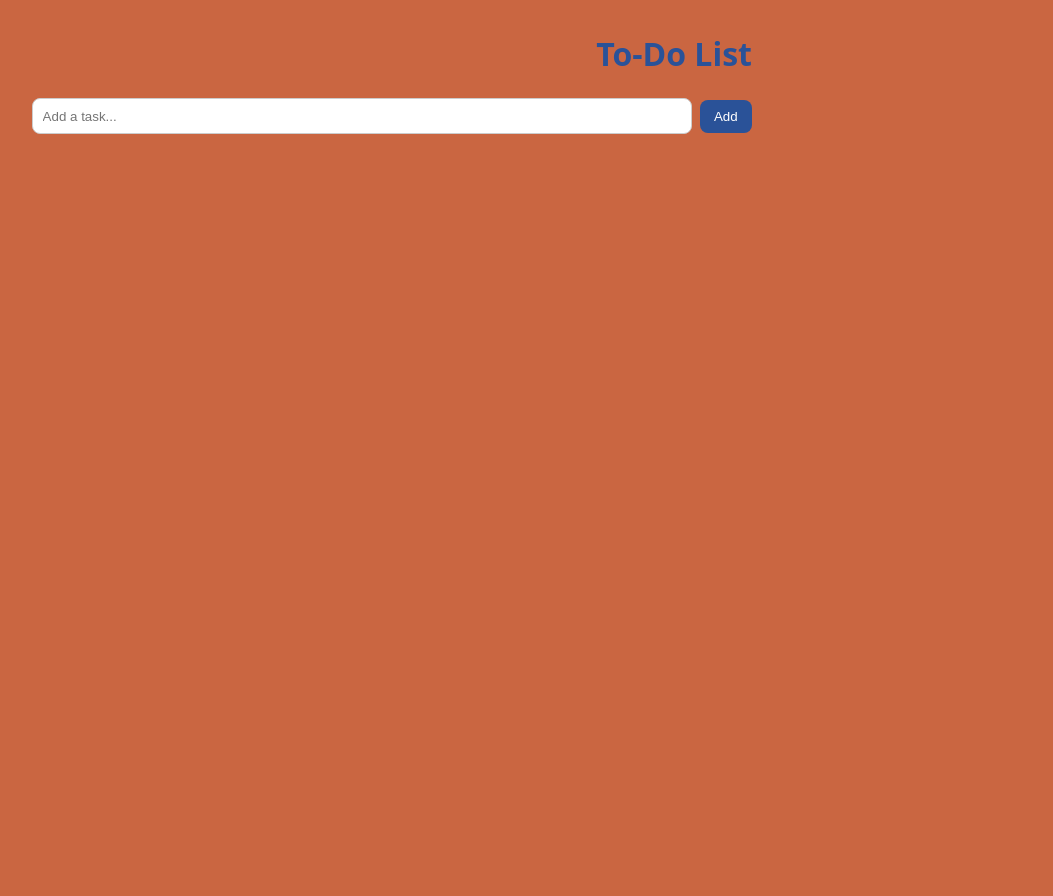
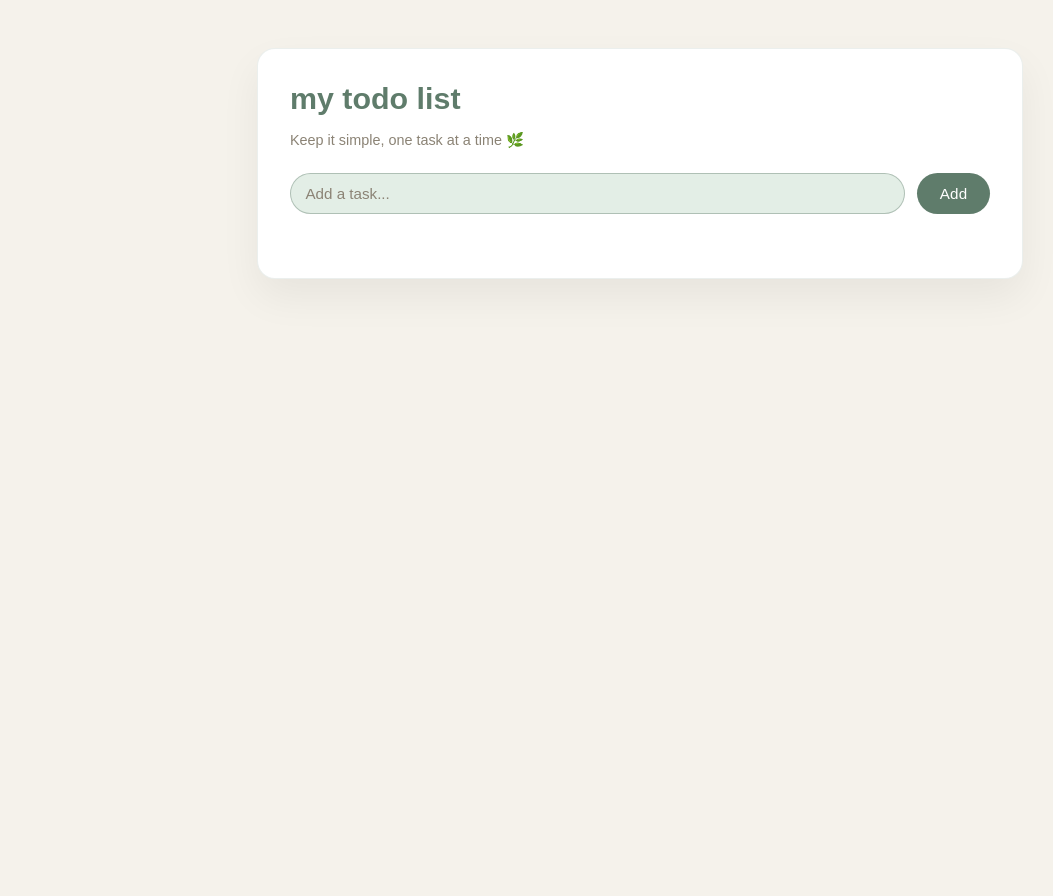
Before and after one commit to ljgonexstudents2025-a11y/to-do-list, a Flask app: page / in a window 1280 px wide. Shown: the whole page, without its empty margins (0-1053 px from the left). Before the commit the page ends 134 px from the top, so only its background shows below. Run offline with Flask 3, Linux system fonts and the light colour scheme; data that the repository does not hold is empty.

Commit message:
chnaged website GUI

```diff
--- a/static/styles.css
+++ b/static/styles.css
@@ -1,40 +1,131 @@
+/* Soft, natural color palette */
+:root {
+  --bg: #f5f2eb;         /* warm off-white */
+  --card: #ffffff;       /* white card */
+  --accent: #5f7c6b;     /* sage green */
+  --accent-soft: #e3eee6;/* very light green */
+  --text-main: #2f2922;  /* warm dark brown */
+  --text-muted: #8b8375; /* soft muted brown */
+}
+
+/* Page layout */
 body {
   font-family: "Poppins", sans-serif;
-  background-color: #ca6641;
-  color: #481ce8;
-  margin: 2rem auto;
-  max-width: 700px;
-  line-height: 1.4;
+  background-color: var(--bg);
+  color: var(--text-main);
+  margin: 0;
+  min-height: 100vh;
+  display: flex;
+  justify-content: center;
+  align-items: flex-start;
+  padding: 3rem 1.5rem;
 }
 
+/* Main container (wrap your content in <div class="app">...</div>) */
+.app {
+  background-color: var(--card);
+  max-width: 700px;
+  width: 100%;
+  padding: 2rem 2rem 2.5rem;
+  border-radius: 18px;
+  box-shadow: 0 18px 40px rgba(0, 0, 0, 0.06);
+  border: 1px solid rgba(95, 124, 107, 0.12);
+}
+
+/* Heading */
 h1 {
-  text-align: right;
-  color: #2a5298;
+  margin: 0 0 1rem 0;
+  font-size: 1.9rem;
+  font-weight: 600;
+  color: var(--accent);
+  text-align: left;
+}
+
+/* Small subtitle text (optional) */
+.subtitle {
+  margin-bottom: 1.5rem;
+  font-size: 0.9rem;
+  color: var(--text-muted);
+}
+
+/* Input + button row */
+.input-row {
+  display: flex;
+  gap: 0.75rem;
+  margin-bottom: 1.5rem;
 }
 
 input[type="text"] {
-  padding: 10px;
-  border: 1px solid #ccc;
-  border-radius: 8px;
+  padding: 0.7rem 0.9rem;
+  border-radius: 999px;
+  border: 1px solid rgba(95, 124, 107, 0.4);
+  flex: 1;
+  font-size: 0.95rem;
+  outline: none;
+  background-color: var(--accent-soft);
+  color: var(--text-main);
+}
+
+input[type="text"]::placeholder {
+  color: var(--text-muted);
+}
+
+input[type="text"]:focus {
+  border-color: var(--accent);
+  background-color: #f8fcf9;
+}
+
+/* Button */
+button {
+  background-color: var(--accent);
+  color: white;
+  border: none;
+  padding: 0.7rem 1.4rem;
+  border-radius: 999px;
+  cursor: pointer;
+  font-size: 0.95rem;
+  font-weight: 500;
+  letter-spacing: 0.02em;
+  transition: transform 0.15s ease, box-shadow 0.15s ease, background-color 0.15s ease;
+}
+
+button:hover {
+  background-color: #4c6557;
+  box-shadow: 0 10px 20px rgba(95, 124, 107, 0.25);
+  transform: translateY(-1px);
+}
+
+button:active {
+  transform: translateY(0);
+  box-shadow: none;
+}
+
+/* List styling (for a todo list, etc.) */
+ul {
+  list-style: none;
+  padding: 0;
+  margin: 0;
+}
+
+li {
+  display: flex;
+  align-items: center;
+  gap: 0.6rem;
+  padding: 0.55rem 0.2rem;
+  border-bottom: 1px solid rgba(0, 0, 0, 0.04);
+}
+
+li:last-child {
+  border-bottom: none;
+}
+
+li span {
   flex: 1;
 }
 
-button {
-  background-color: #2a5298;
-  color: white;
-  border: none;
-  padding: 10px 16px;
-  border-radius: 8px;
-  cursor: pointer;
-  transition: 0.2s;
-}
-
-button:hover {
-  background-color: #35802d;
-}
-
+/* Completed items */
 li.done span {
   text-decoration: line-through;
-  color: gray;
-  opacity: 0.6;
+  color: var(--text-muted);
+  opacity: 0.7;
 }
--- a/templates/index.html
+++ b/templates/index.html
@@ -5,27 +5,20 @@
     <title>{{ title }}</title>
     <meta name="viewport" content="width=device-width, initial-scale=1" />
     <link rel="stylesheet" href="/static/styles.css" />
-    <style>
-      /* You can delete this <style> if you use styles.css */
-      body { font-family: system-ui, Arial; margin: 2rem; max-width: 720px }
-      .row { display:flex; gap:.5rem; margin:.75rem 0; align-items:center }
-      input[type=text] { flex:1; padding:.6rem }
-      button { padding:.55rem .9rem; cursor:pointer }
-      ul { list-style:none; padding-left:0 }
-      li { display:flex; gap:.5rem; align-items:center; margin:.5rem 0 }
-      li.done span { text-decoration: line-through; opacity:.6 }
-      li span { flex:1; }
-    </style>
   </head>
+
   <body>
-    <h1>To-Do List</h1>
+    <div class="app">
+      <h1>my todo list</h1>
+      <p class="subtitle">Keep it simple, one task at a time 🌿</p>
 
-    <div class="row">
-      <input id="newText" type="text" placeholder="Add a task..." />
-      <button id="addBtn">Add</button>
+      <div class="input-row">
+        <input id="newText" type="text" placeholder="Add a task..." />
+        <button id="addBtn">Add</button>
+      </div>
+
+      <ul id="list"></ul>
     </div>
-
-    <ul id="list"></ul>
 
     <script src="/static/app.js"></script>
   </body>
```
Also changed, not shown: todos.db.
